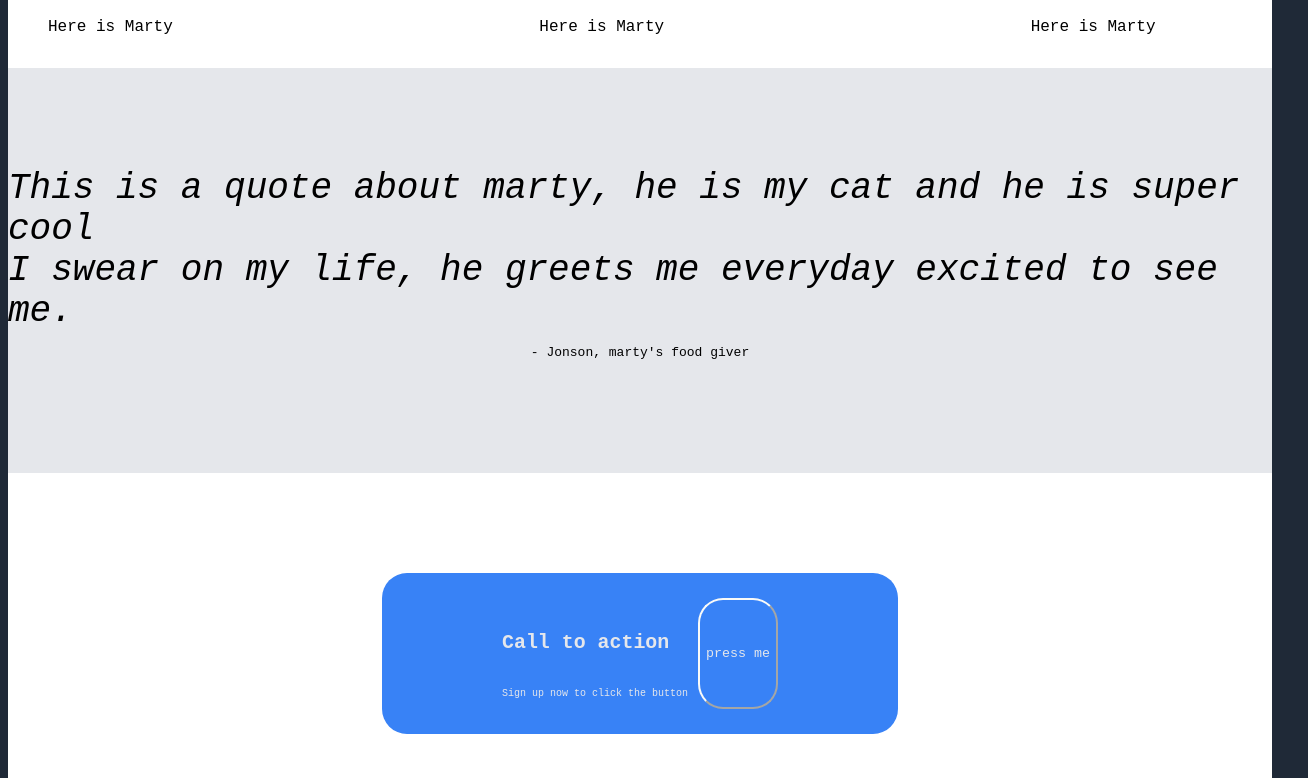
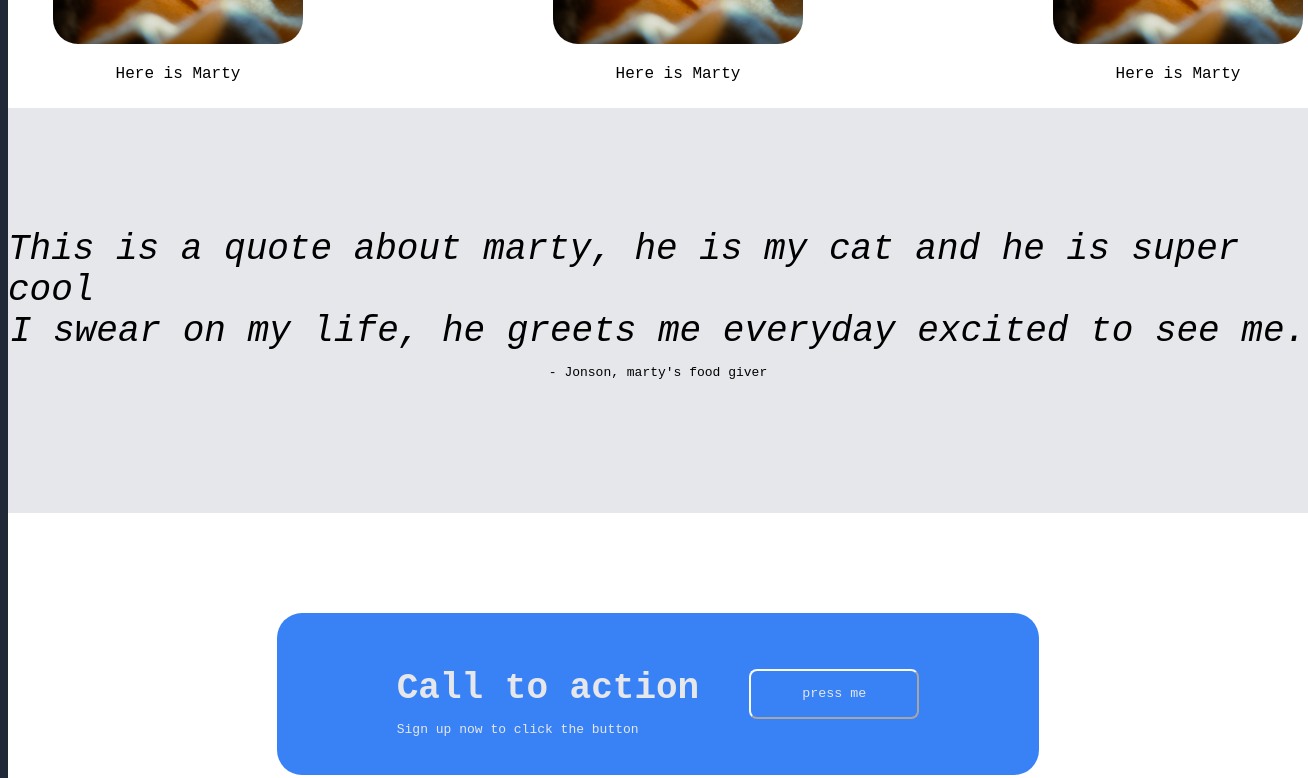
Before and after one commit to StunnaDawg/landing-page, a plain HTML site: page index.html in a window 1280 px wide. Shown: the part 1079-1857 px from the top of the page, 1308 px wide, since content can reach past the window. Drawn offline with Linux system fonts and the light colour scheme.

Commit message:
almost complete

```diff
--- a/index.html
+++ b/index.html
@@ -52,7 +52,7 @@
     <div class="action">
         <div class="action-button">
             <div class="action-text">
-                <h5>Call to action</h5>
+                <h2>Call to action</h2>
                 <p> Sign up now to click the button</p>
             </div>
             <button> press me </button>
--- a/styles.css
+++ b/styles.css
@@ -7,6 +7,7 @@ body {
     overflow-y: scroll;
     min-height: 100vh;
     scroll-behavior: smooth;
+    flex-wrap: wrap;
 }
 
 * {
@@ -36,6 +37,7 @@ a {
     flex-shrink: 1;
     flex-wrap: wrap;
     padding-bottom: 100px;
+    margin-right: 25px;
 
 }
 
@@ -59,15 +61,18 @@ img {
     flex-shrink: 1;
     overflow: auto;
     color: #e5e7eb;
+    overflow-wrap: break-word;
 
 }
 
 .left-side {
     display: flex;
+    flex-wrap: wrap;
     flex: 0 1 auto;
     flex-direction: column;
     align-items: flex-start;
     margin-left: 350px;
+    margin-right: 100px;
 }
 
 .left-side p {
@@ -92,7 +97,7 @@ img {
     flex: 1 0 auto;
     justify-content: flex-end;
     margin-right: 350px;
-    padding-bottom: 60px;
+    padding-bottom: 100px;
 }
 
 .meat {
@@ -109,6 +114,11 @@ img {
     gap: 250px;
 }
 
+.image-list p {
+    display: flex;
+    justify-content: center;
+}
+
 .quote {
     background-color: #e5e7eb;
     font-size: 36px;
@@ -121,6 +131,7 @@ img {
     margin-bottom: auto;
     justify-content: center;
     align-items: center;
+    overflow-wrap: break-word;
 }
 
 
@@ -146,22 +157,31 @@ img {
     display: flex;
     flex-direction: row;
     font-size: x-large;
-    gap: 10px;
+    gap: 50px;
     padding-left: 120px;
     padding-right: 120px;
     padding-top: 25px;
     padding-bottom: 25px;
+    align-items: center;
 }
 
 .action-button p {
-    font-size: x-small;
+    display: flex;
+    justify-content: flex-start;
+    font-size: small;
+}
+
+.action-button h2 {
+    margin-bottom: 2px;
 }
 
 button {
-    border-radius: 25px;
+    border-radius: 8px;
     background-color: #3882f6;
     color: #e5e7eb;
     border-color: #f9faf8;
+    height: 50px;
+    width: 170px;
 }
 
 .footer {
```
